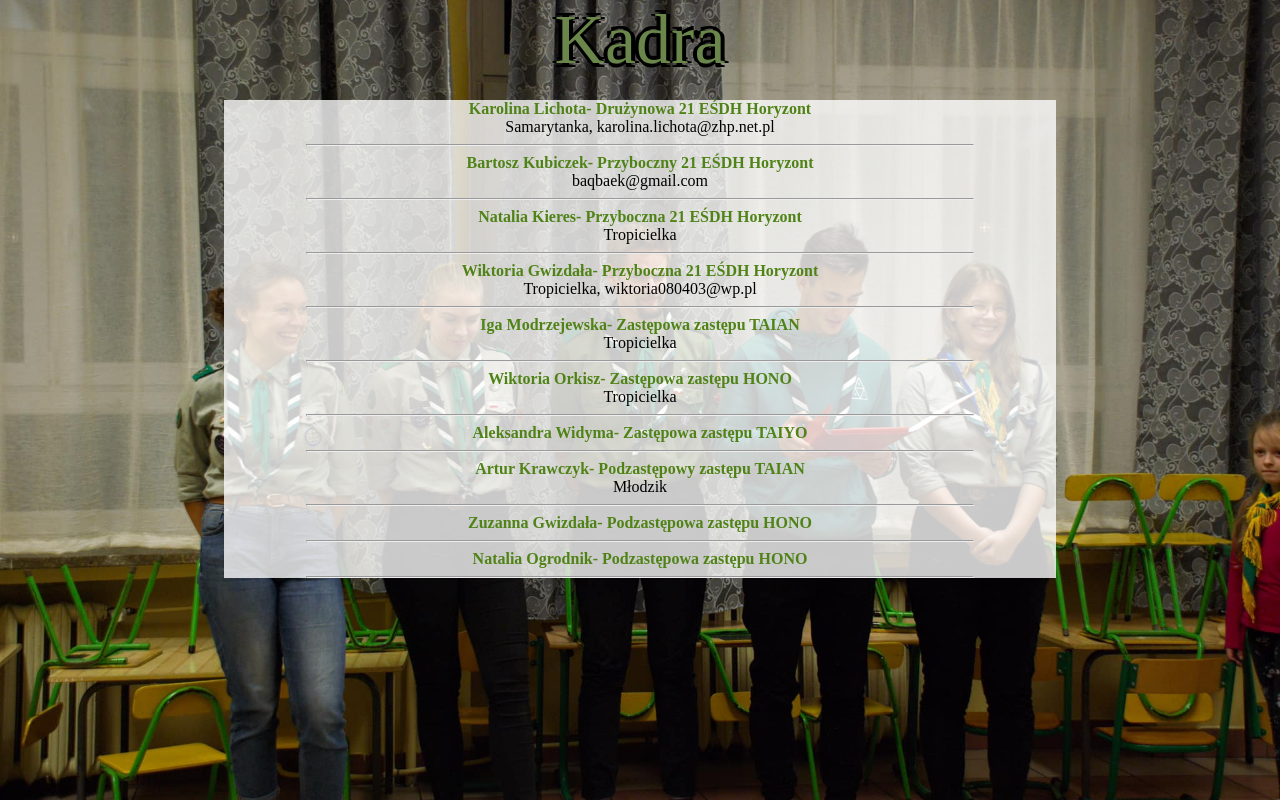
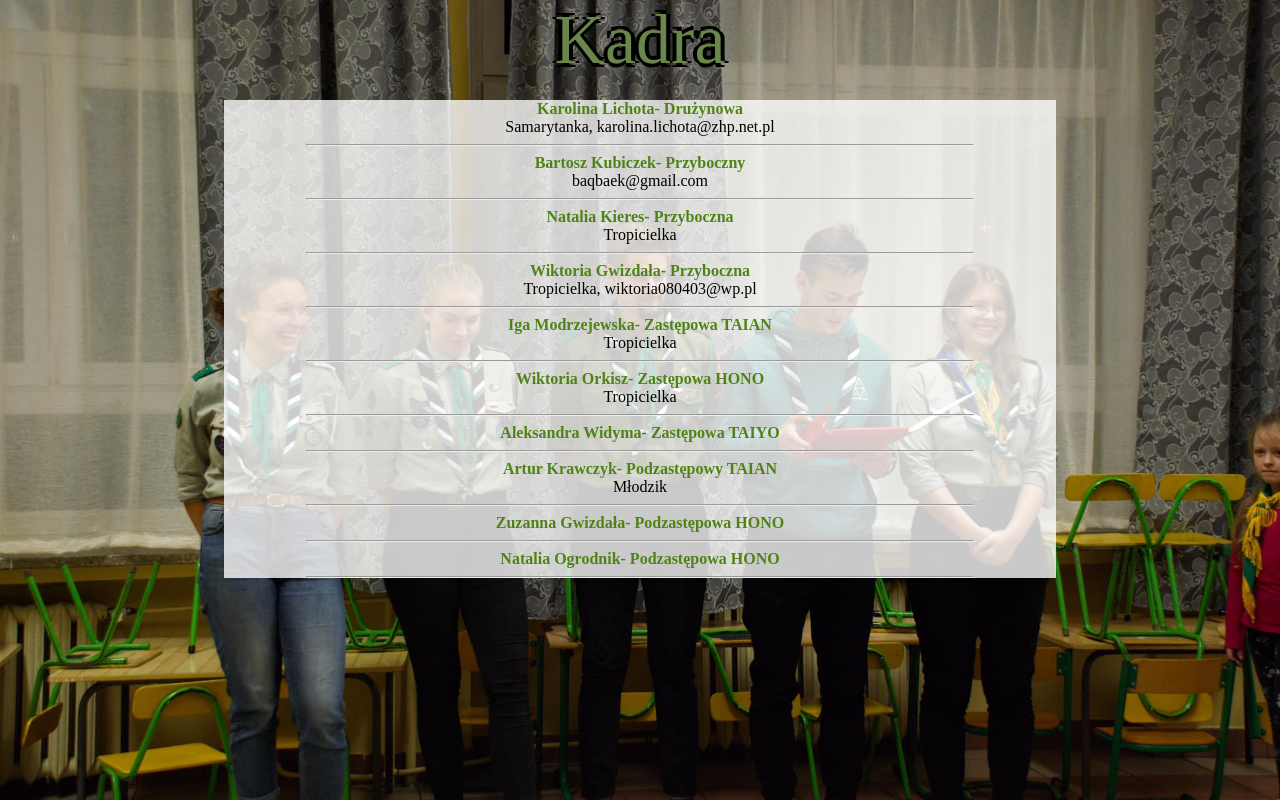
Before and after one commit to 21Horyzont/horyzont, a plain HTML site: page kadra.html in a window 1280 px wide. Drawn offline with Linux system fonts and the light colour scheme.

Commit message:
First add

```diff
--- a/index.css
+++ b/index.css
@@ -392,8 +392,10 @@ body {
 	height: 200%;
 }
 @media screen and (max-width: 481px){
+    .logo {
+        background-size: 130vh;
+    }
     .tlo {
-        height: 150px;
         height: 150px;
     }
     .kadra{
@@ -408,6 +410,7 @@ body {
     .onastlo {
         height: 150px;
         height: 150px;
+
     }
     .onas{
         height: 240px;
--- a/kadra.html
+++ b/kadra.html
@@ -14,16 +14,16 @@
         <a href="index.html" class="text"><header class="header">Kadra </header></a>
         <div class="main">
 
-                <li><b>Karolina Lichota- Drużynowa 21 EŚDH Horyzont</b><br>Samarytanka, karolina.lichota@zhp.net.pl<hr></li>
-                <li><b>Bartosz Kubiczek- Przyboczny 21 EŚDH Horyzont</b><br>baqbaek@gmail.com<hr></li>
-                <li><b>Natalia Kieres- Przyboczna 21 EŚDH Horyzont</b><br>Tropicielka <hr>  </li>
-                <li><b>Wiktoria Gwizdała- Przyboczna 21 EŚDH Horyzont</b><br>Tropicielka, wiktoria080403@wp.pl <hr>  </li>
-                <li><b>Iga Modrzejewska- Zastępowa zastępu TAIAN</b><br>Tropicielka <hr>  </li>
-                <li><b>Wiktoria Orkisz- Zastępowa zastępu HONO</b><br>Tropicielka <hr>  </li>
-                <li><b>Aleksandra Widyma- Zastępowa zastępu TAIYO</b><br>  <hr>  </li>
-                <li><b>Artur Krawczyk- Podzastępowy zastępu TAIAN</b><br>Młodzik <hr>  </li>
-                <li><b>Zuzanna Gwizdała- Podzastępowa zastępu HONO</b><br>  <hr>  </li>
-                <li><b>Natalia Ogrodnik- Podzastępowa zastępu HONO</b><br>  <hr>  </li>
+                <li><b>Karolina Lichota- Drużynowa </b><br>Samarytanka, karolina.lichota@zhp.net.pl<hr></li>
+                <li><b>Bartosz Kubiczek- Przyboczny </b><br>baqbaek@gmail.com<hr></li>
+                <li><b>Natalia Kieres- Przyboczna </b><br>Tropicielka <hr>  </li>
+                <li><b>Wiktoria Gwizdała- Przyboczna</b><br>Tropicielka, wiktoria080403@wp.pl <hr>  </li>
+                <li><b>Iga Modrzejewska- Zastępowa  TAIAN</b><br>Tropicielka <hr>  </li>
+                <li><b>Wiktoria Orkisz- Zastępowa  HONO</b><br>Tropicielka <hr>  </li>
+                <li><b>Aleksandra Widyma- Zastępowa  TAIYO</b><br>  <hr>  </li>
+                <li><b>Artur Krawczyk- Podzastępowy  TAIAN</b><br>Młodzik <hr>  </li>
+                <li><b>Zuzanna Gwizdała- Podzastępowa  HONO</b><br>  <hr>  </li>
+                <li><b>Natalia Ogrodnik- Podzastępowa  HONO</b><br>  <hr>  </li>
 
 
         </div>
--- a/onas.css
+++ b/onas.css
@@ -27,7 +27,7 @@
 
     background-attachment: fixed;
     background-position: center;
-    width:100%;
+    width: 100%;
     height: 100%;
     background-size: cover;
     z-index: -1;
@@ -60,6 +60,6 @@ a :link {
 
 .zdj{
 
-  width: 750px;
+  width: 40vh;
 
 }
```
Also changed, not shown: 1 other file.
